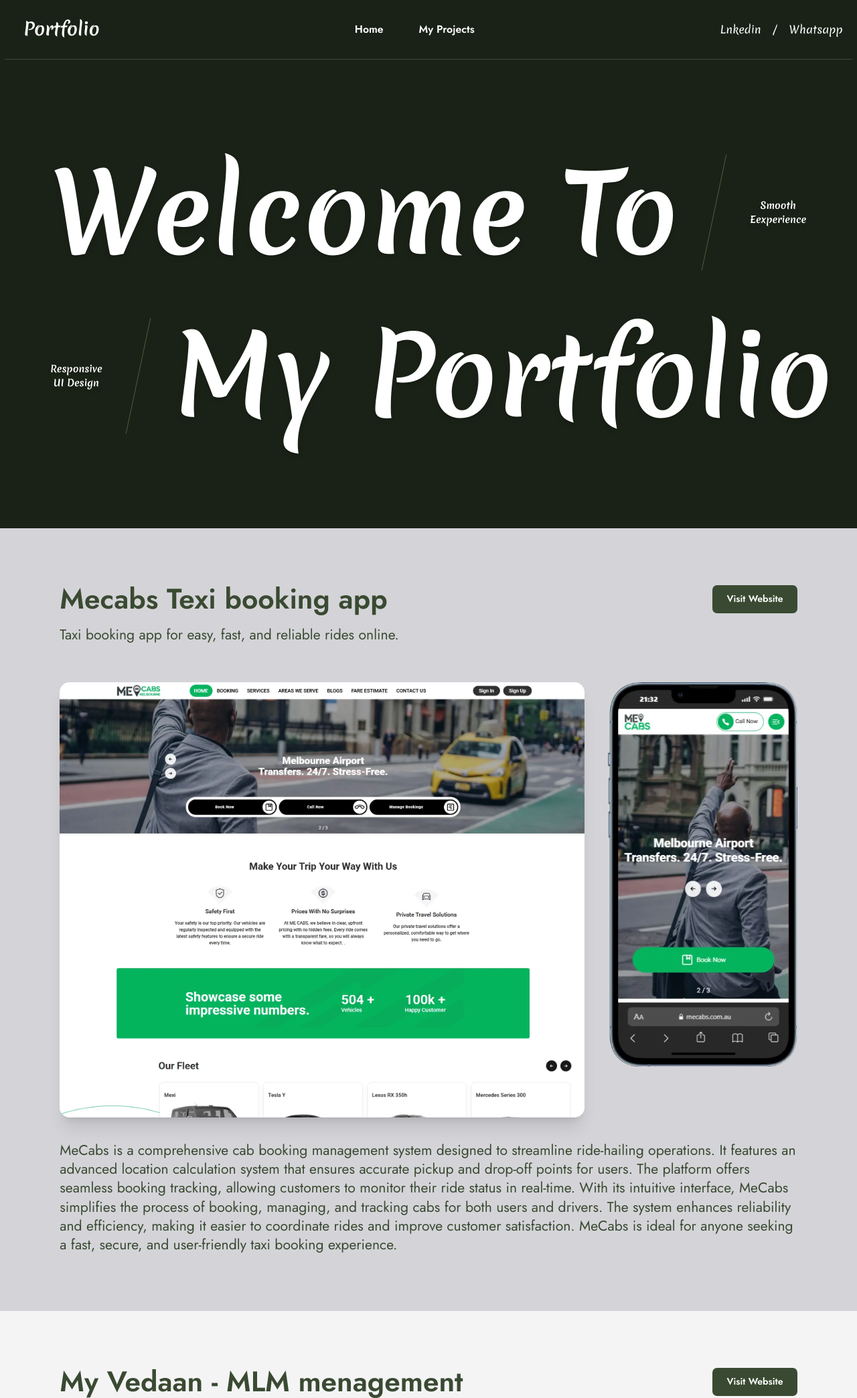
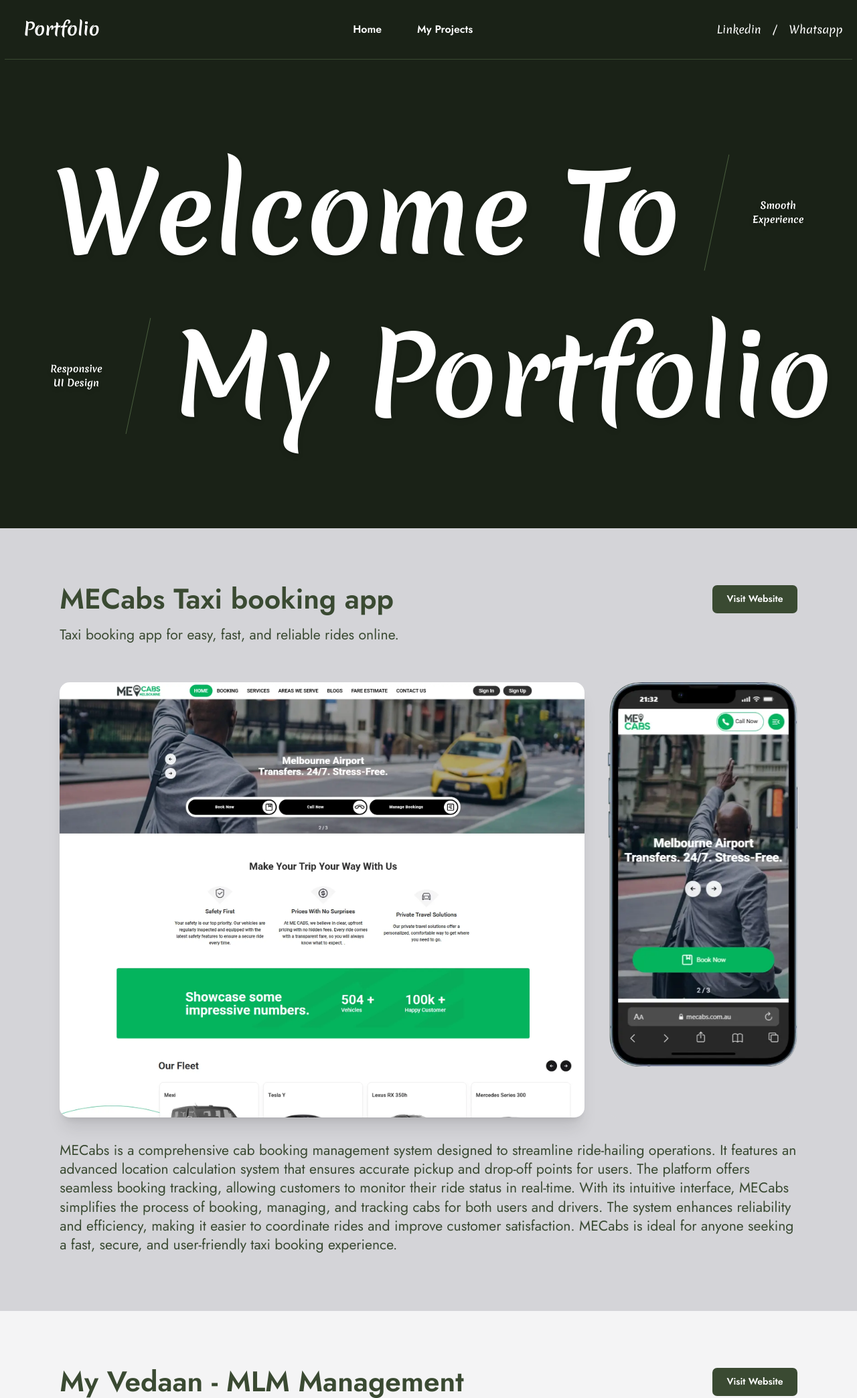
Before and after one commit to sainiram226/myPortfolio, a website: page index.html in a window 1280 px wide. Shown: the top 2088 px of the page at 67% size. Drawn offline with nearby package versions, Linux system fonts and the light colour scheme; a script that the page names is missing.

Commit message:
Spel set.

```diff
--- a/index.html
+++ b/index.html
@@ -36,22 +36,22 @@
 
     <!-- Contacts -->
     <div class="flex gap-5 font-heading text-lg max-md:hidden">
-      <a href="https://www.linkedin.com/in/ram-saini-81265023b" target="_blank">Lnkedin</a>
+      <a href="https://www.linkedin.com/in/ram-saini-81265023b" target="_blank">Linkedin</a>
       <span>/</span>
       <a href=" https://wa.me/7889116986" target="_blank">Whatsapp</a>
     </div>
 
     <!-- Main Menu -->
-    <div class="relative z-0 md:hidden">
+    <div class="relative md:hidden">
       <button onclick="toggleMenu()"
         class="size-14 rounded-full flex justify-center items-center border border-white/30">
 
         <i class="ph ph-list text-3xl"></i>
       </button>
       <div id="menu" onmouseleave="toggleMenu()"
-        class="grid grid-rows-[0fr] min-w-[270px] [.open]:grid-rows-[1fr] transition-all duration-200 absolute top-0 right-0 p-4 md:hidden z-[999] ">
+        class="grid grid-rows-[0fr] min-w-[270px] [.open]:grid-rows-[1fr] transition-all duration-200 z-[9999] absolute top-full right-0 p-4 md:hidden ">
         <div class="overflow-hidden w-full">
-          <ul class="bg-white/5 backdrop-blur-md rounded-lg w-full gap-2 md:hidden p-2 text-hunter-200">
+          <ul class="bg-hunter-900 backdrop-blur-md rounded-lg w-full gap-2 md:hidden p-2 text-hunter-200">
             <li class="w-full">
               <a href="#home"
                 class="block font-semibold text-start text-lg relative z-0 hover:text-white transition-all duration-150 before:absolute before:w-0 hover:before:w-full before:transition-[width] before:duration-150 before:h-full before:-z-10 before:skew-x-12 before:bg-hunter-700 before:bottom-0 before:right-0 hover:before:left-0 px-5 py-3">Home</a>
@@ -63,7 +63,7 @@
             </li>
             <li class="w-full">
               <a href="https://www.linkedin.com/in/ram-saini-81265023b" target="_blank"
-                class="block font-semibold text-start text-lg relative z-0 hover:text-white transition-all duration-150 before:absolute before:w-0 hover:before:w-full before:transition-[width] before:duration-150 before:h-full before:-z-10 before:skew-x-12 before:bg-hunter-700 before:bottom-0 before:right-0 hover:before:left-0 px-5 py-3">Lnkedin</a>
+                class="block font-semibold text-start text-lg relative z-0 hover:text-white transition-all duration-150 before:absolute before:w-0 hover:before:w-full before:transition-[width] before:duration-150 before:h-full before:-z-10 before:skew-x-12 before:bg-hunter-700 before:bottom-0 before:right-0 hover:before:left-0 px-5 py-3">Linkedin</a>
             </li>
             <li class="w-full">
               <a href=" https://wa.me/7889116986" target="_blank"
@@ -89,7 +89,7 @@
             class="slash block lg:h-[12.5rem] md:h-[7rem] sm:h-[4rem] h-[3rem] w-[1px] rotate-12 bg-hunter-600 lg:mx-10"></span>
           <span data-aos="fade-up" data-aos-easing="ease-out-cubic" data-aos-delay="300"
             class="text-[1rem] font-heading font-bold text-shadow-lg">Smooth <br />
-            Eexperience</span>
+            Experience</span>
         </div>
         <div class="flex justify-between items-center w-fit mx-auto gap-5">
           <span data-aos="fade-down" data-aos-easing="ease-out-cubic" data-aos-delay="400"
@@ -112,7 +112,7 @@
       <div class="flex items-start justify-between mb-16 flex-col md:flex-row gap-10">
         <div class="text-start">
           <h3 data-aos="fade-up" data-aos-easing="ease-out-cubic" class="text-5xl font-semibold mb-5 text-hunter-700">
-            Mecabs Texi booking app
+            MECabs Taxi booking app
           </h3>
           <p data-aos="fade-up" data-aos-easing="ease-out-cubic" class="text-2xl opacity-75 text-hunter-700 mb-0">
             Taxi booking app for easy, fast, and reliable rides online.
@@ -134,12 +134,12 @@
         </div>
       </div>
       <p data-aos="fade-up" data-aos-easing="ease-out-cubic" class="text-2xl opacity-75 text-hunter-700 mb-0">
-        MeCabs is a comprehensive cab booking management system designed to streamline ride-hailing operations. It
+        MECabs is a comprehensive cab booking management system designed to streamline ride-hailing operations. It
         features an advanced location calculation system that ensures accurate pickup and drop-off points for users. The
         platform offers seamless booking tracking, allowing customers to monitor their ride status in real-time. With
-        its intuitive interface, MeCabs simplifies the process of booking, managing, and tracking cabs for both users
+        its intuitive interface, MECabs simplifies the process of booking, managing, and tracking cabs for both users
         and drivers. The system enhances reliability and efficiency, making it easier to coordinate rides and improve
-        customer satisfaction. MeCabs is ideal for anyone seeking a fast, secure, and user-friendly taxi booking
+        customer satisfaction. MECabs is ideal for anyone seeking a fast, secure, and user-friendly taxi booking
         experience.
       </p>
     </div>
@@ -151,7 +151,7 @@
       <div class="text-start">
         <div class="flex items-start justify-between mb-5 flex-col md:flex-row gap-10">
           <h3 data-aos="fade-right" data-aos-easing="ease-out-cubic" class="text-5xl font-semibold text-hunter-700">
-            My Vedaan - MLM menagement
+            My Vedaan - MLM Management
           </h3>
           <a data-aos="fade-up" data-aos-easing="ease-out-cubic" data-aos-delay="200" href="https://www.myvedaan.com/"
             target="_blank"
@@ -291,7 +291,7 @@
   </section>
 
   <div class="contact flex gap-5 font-heading text-lg justify-center my-10">
-    <a href="https://www.linkedin.com/in/ram-saini-81265023b" target="_blank">Lnkedin</a>
+    <a href="https://www.linkedin.com/in/ram-saini-81265023b" target="_blank">Linkedin</a>
     <span>/</span>
     <a href=" https://wa.me/7889116986" target="_blank">Whatsapp</a>
     <span>/</span>
```
Also changed, not shown: output.css.
